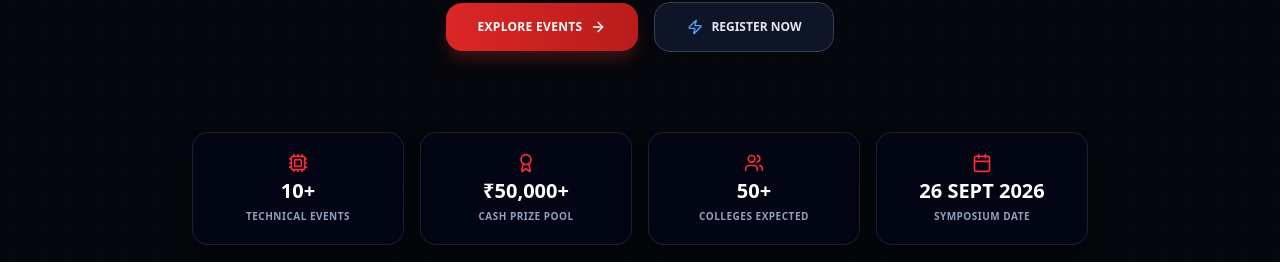
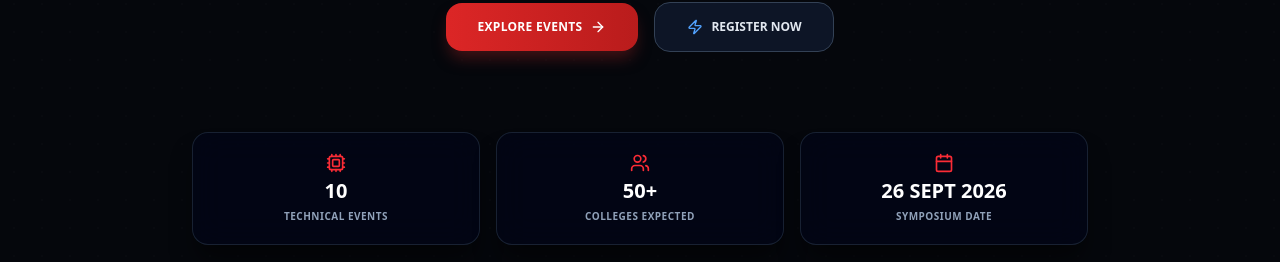
Before and after one commit to pranav-sketch-cc/Itekron2k26, a React (Vite) app: page / in a window 1280 px wide. Shown: the part 538-800 px from the top of the page. Built offline with nearby package versions, Linux system fonts and the light colour scheme; no server answers.

Commit message:
UPD: Details update phase 2

```diff
--- a/src/pages/Home.tsx
+++ b/src/pages/Home.tsx
@@ -50,10 +50,9 @@ export const Home: React.FC = () => {
           </div>
 
           {/* QUICK EVENT STATS GRID */}
-          <div className="pt-12 grid grid-cols-2 md:grid-cols-4 gap-4 max-w-4xl mx-auto">
+          <div className="pt-12 grid grid-cols-2 md:grid-cols-3 gap-4 max-w-4xl mx-auto">
             {[
-              { label: 'Technical Events', val: '10+', icon: Cpu },
-              { label: 'Cash Prize Pool', val: '₹50,000+', icon: Award },
+              { label: 'Technical Events', val: '10', icon: Cpu },
               { label: 'Colleges Expected', val: '50+', icon: Users },
               { label: 'Symposium Date', val: '26 SEPT 2026', icon: Calendar },
             ].map((stat, idx) => (
```
